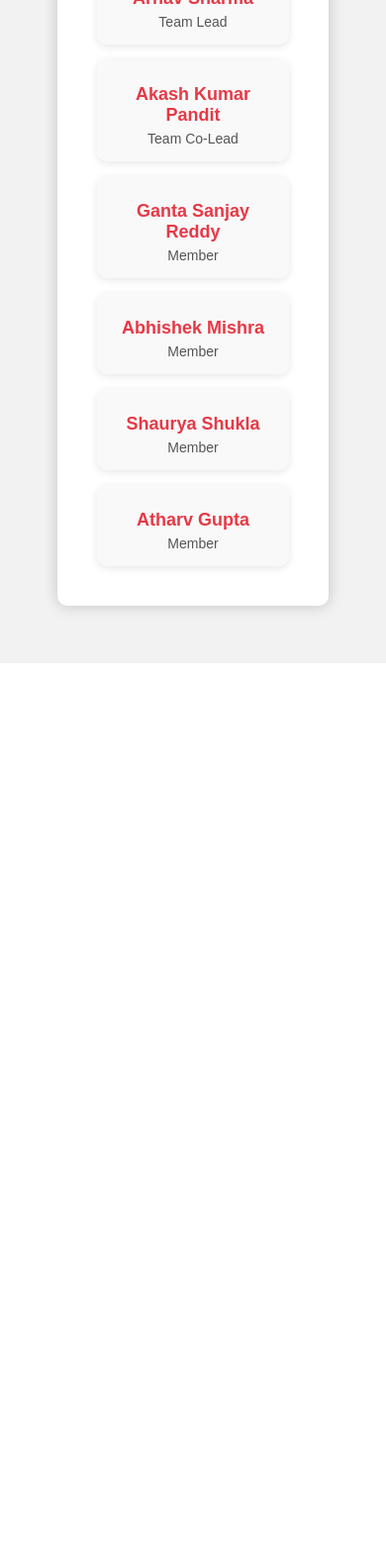
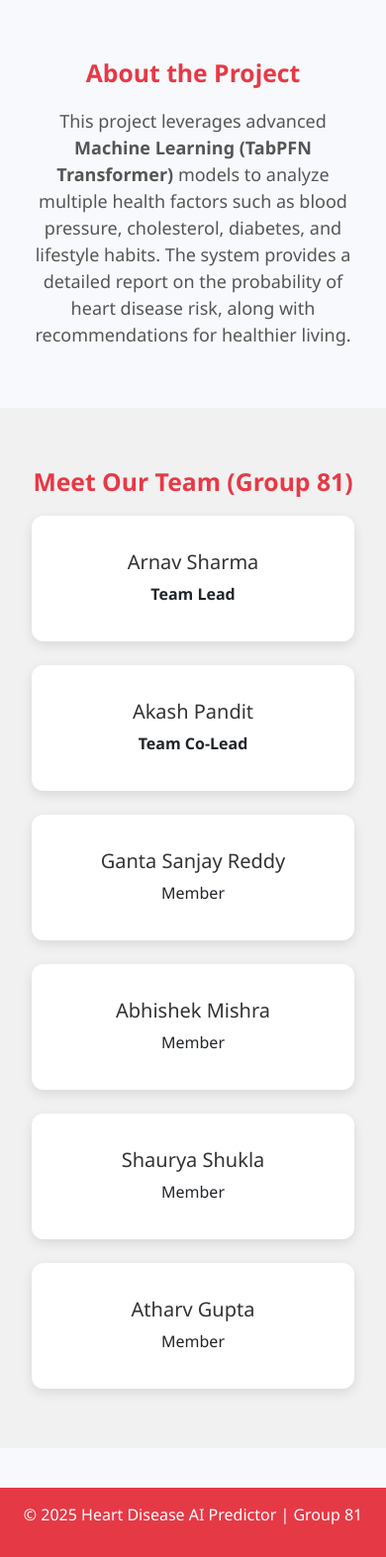
Before and after one commit to CartoonSketch/HDP-Project, a Flask app: page / in a window 390 px wide. Shown: the part 620-2193 px from the top of the page at 99% size. Before the commit the page ends 1290 px from the top, so only its background shows below. Run offline with Flask 3, Linux system fonts and the light colour scheme; parts of the project's set-up code (start-up, migrations or seed data) failed here and were passed over.

Commit message:
Update index.html

```diff
--- a/templates/index.html
+++ b/templates/index.html
@@ -2,115 +2,149 @@
 <html lang="en">
 <head>
     <meta charset="UTF-8">
+    <meta name="viewport" content="width=device-width, initial-scale=1.0">
     <title>Heart Disease AI Predictor</title>
-    <link rel="stylesheet" href="{{ url_for('static', filename='css/style.css') }}">
+    <link href="https://cdn.jsdelivr.net/npm/bootstrap@5.3.2/dist/css/bootstrap.min.css" rel="stylesheet">
     <style>
         body {
-            font-family: Arial, sans-serif;
-            background-color: #f2f2f2;
+            background-color: #f7f9fc;
+            font-family: 'Segoe UI', Tahoma, Geneva, Verdana, sans-serif;
+        }
+        .hero {
+            background: linear-gradient(rgba(230, 57, 70, 0.85), rgba(230, 57, 70, 0.85)),
+                        url("https://images.unsplash.com/photo-1588776814546-ec7bdc3f85aa?ixlib=rb-4.0.3&auto=format&fit=crop&w=1350&q=80");
+            background-size: cover;
+            background-position: center;
+            color: white;
             text-align: center;
-            padding: 50px;
+            padding: 120px 20px;
         }
-        .container {
-            background-color: #ffffff;
-            border-radius: 10px;
-            padding: 40px;
-            max-width: 700px;
-            margin: auto;
-            box-shadow: 0px 0px 15px rgba(0,0,0,0.2);
+        .hero h1 {
+            font-size: 3rem;
+            font-weight: bold;
         }
-        h1 {
+        .hero p {
+            font-size: 1.2rem;
+            margin-top: 15px;
+        }
+        .btn-start {
+            margin-top: 30px;
+            background-color: #fff;
             color: #e63946;
+            font-weight: bold;
+            border-radius: 8px;
+            padding: 15px 40px;
+            font-size: 18px;
         }
-        p {
-            font-size: 18px;
-            color: #333333;
+        .btn-start:hover {
+            background-color: #f1f1f1;
+            color: #d62828;
         }
-        .btn {
+        .section {
+            padding: 60px 20px;
+        }
+        .section h2 {
+            color: #e63946;
+            margin-bottom: 20px;
+            text-align: center;
+            font-weight: bold;
+        }
+        .team-card {
+            border: none;
+            border-radius: 12px;
+            box-shadow: 0px 4px 12px rgba(0,0,0,0.1);
+            padding: 20px;
+            transition: transform 0.3s;
+            background-color: #fff;
+            text-align: center;
+        }
+        .team-card:hover {
+            transform: translateY(-8px);
+        }
+        .team-card h5 {
+            color: #333;
+            margin-top: 15px;
+        }
+        .footer {
             background-color: #e63946;
             color: white;
-            padding: 15px 30px;
-            border: none;
-            border-radius: 5px;
-            font-size: 18px;
-            cursor: pointer;
-            margin-top: 20px;
-        }
-        .btn:hover {
-            background-color: #d62828;
-        }
-        /* Team Section */
-        .team {
+            text-align: center;
+            padding: 15px;
             margin-top: 40px;
-        }
-        .team h2 {
-            color: #e63946;
-            margin-bottom: 20px;
-        }
-        .team-cards {
-            display: flex;
-            flex-wrap: wrap;
-            justify-content: center;
-            gap: 15px;
-        }
-        .team-card {
-            background-color: #f9f9f9;
-            border-radius: 10px;
-            padding: 15px 20px;
-            width: 200px;
-            box-shadow: 0 2px 8px rgba(0,0,0,0.1);
-            text-align: center;
-        }
-        .team-card h3 {
-            margin: 10px 0 5px 0;
-            color: #e63946;
-            font-size: 18px;
-        }
-        .team-card p {
-            margin: 0;
-            font-size: 14px;
-            color: #555555;
         }
     </style>
 </head>
 <body>
+
+    <!-- Hero Section -->
+    <div class="hero">
+        <h1>Heart Disease AI Predictor</h1>
+        <p>AI-powered health risk assessment tool that predicts your chances of having heart disease<br>
+           based on key health and lifestyle factors.</p>
+        <a href="{{ url_for('predict') }}" class="btn btn-start">Start Prediction</a>
+    </div>
+
+    <!-- About Section -->
+    <div class="section">
+        <h2>About the Project</h2>
         <div class="container">
-        <h1>Heart Disease AI Predictor</h1>
-        <p>Welcome! This is a machine learning-based application that predicts your risk of heart disease based on your health information.</p>
-        <a href="{{ url_for('predict') }}">
-            <button class="btn">Let's Predict</button>
-        </a>
+            <p class="text-center" style="max-width: 800px; margin: auto; font-size: 18px; color: #555;">
+                This project leverages advanced <b>Machine Learning (TabPFN Transformer)</b> models to analyze multiple health factors
+                such as blood pressure, cholesterol, diabetes, and lifestyle habits. The system provides a detailed report on
+                the probability of heart disease risk, along with recommendations for healthier living.
+            </p>
+        </div>
+    </div>
 
-        <!-- Team Members Section -->
-        <div class="team">
-            <h2>Group 81 Members:</h2>
-            <div class="team-cards">
+    <!-- Team Section -->
+    <div class="section" style="background-color: #f1f1f1;">
+        <h2>Meet Our Team (Group 81)</h2>
+        <div class="container">
+            <div class="row g-4">
+                <div class="col-md-4">
                     <div class="team-card">
-                    <h3>Arnav Sharma</h3>
-                    <p>Team Lead</p>
+                        <h5>Arnav Sharma</h5>
+                        <p><b>Team Lead</b></p>
                     </div>
+                </div>
+                <div class="col-md-4">
                     <div class="team-card">
-                    <h3>Akash Kumar Pandit</h3>
-                    <p>Team Co-Lead</p>
+                        <h5>Akash Pandit</h5>
+                        <p><b>Team Co-Lead</b></p>
                     </div>
+                </div>
+                <div class="col-md-4">
                     <div class="team-card">
-                    <h3>Ganta Sanjay Reddy</h3>
+                        <h5>Ganta Sanjay Reddy</h5>
                         <p>Member</p>
                     </div>
+                </div>
+                <div class="col-md-4">
                     <div class="team-card">
-                    <h3>Abhishek Mishra</h3>
+                        <h5>Abhishek Mishra</h5>
                         <p>Member</p>
                     </div>
+                </div>
+                <div class="col-md-4">
                     <div class="team-card">
-                    <h3>Shaurya Shukla</h3>
+                        <h5>Shaurya Shukla</h5>
                         <p>Member</p>
                     </div>
+                </div>
+                <div class="col-md-4">
                     <div class="team-card">
-                    <h3>Atharv Gupta</h3>
+                        <h5>Atharv Gupta</h5>
                         <p>Member</p>
                     </div>
                 </div>
             </div>
         </div>
+    </div>
+
+    <!-- Footer -->
+    <div class="footer">
+        <p>&copy; 2025 Heart Disease AI Predictor | Group 81</p>
+    </div>
+
 </body>
 </html>
```
Lines whose indentation alone changed are shown as unchanged.
